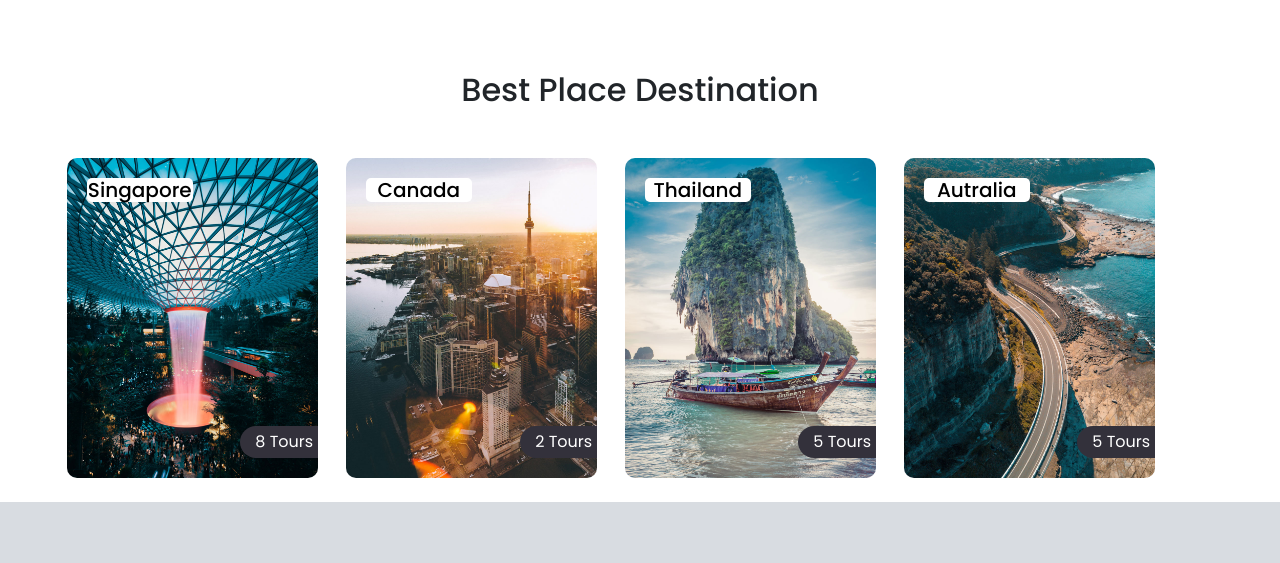
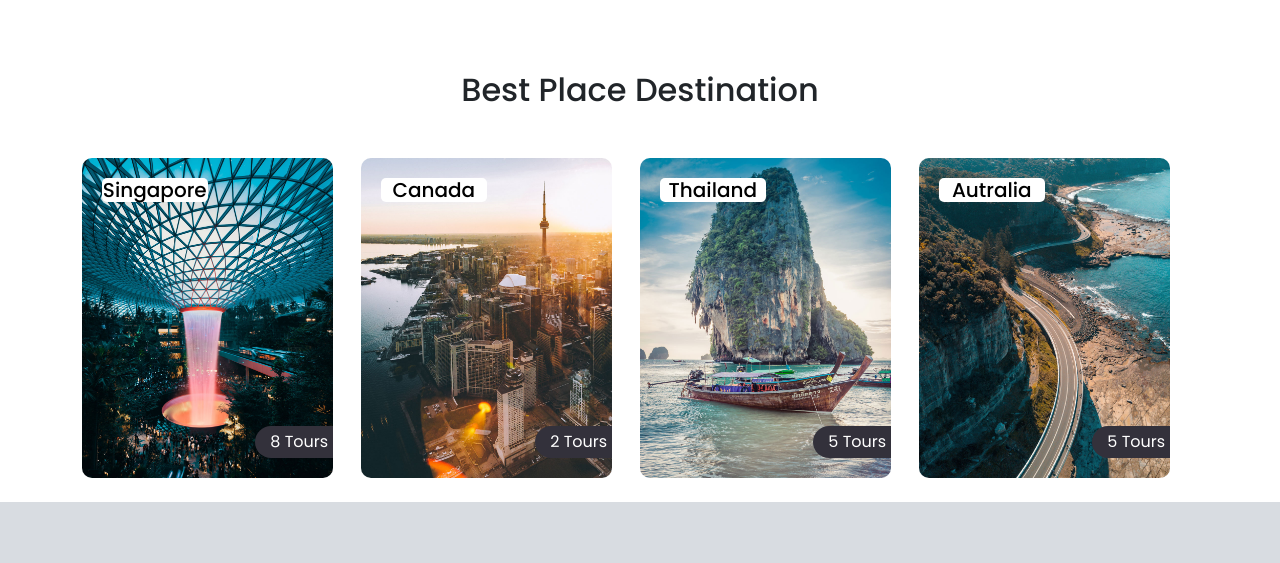
Before and after one commit to ShazimaKouser/Bootstrap-pro, a plain HTML site: page index6.html in a window 1280 px wide. Shown: the part 974-1537 px from the top of the page. Drawn offline with nearby package versions, Linux system fonts and the light colour scheme.

Commit message:
fifth project

```diff
--- a/style.css
+++ b/style.css
@@ -61,9 +61,11 @@ ul .nav:hover {
 
 .row-img {
     display: flex;
+    justify-content: center;
+    align-items: center;
     flex-wrap: wrap;
-    margin-right: -15px;
-    margin-left: -15px;
+    /* margin-right: -15px; */
+    /* margin-left: -15px; */
 }
 
 .project-destination .text {
```
Also changed, not shown: index6.html (+1 -1 lines).
